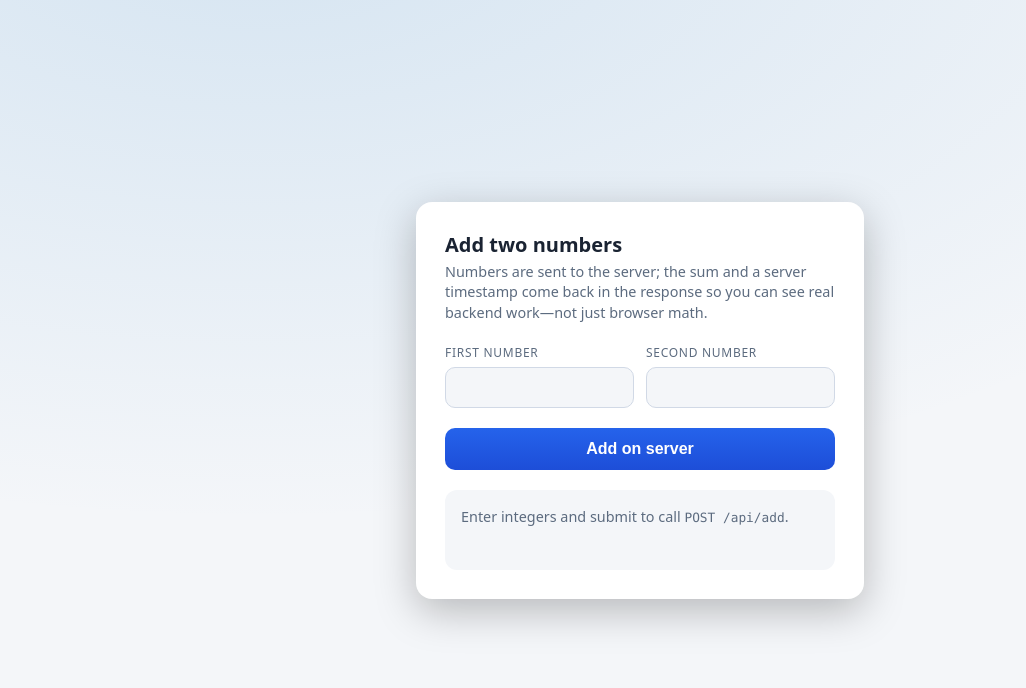
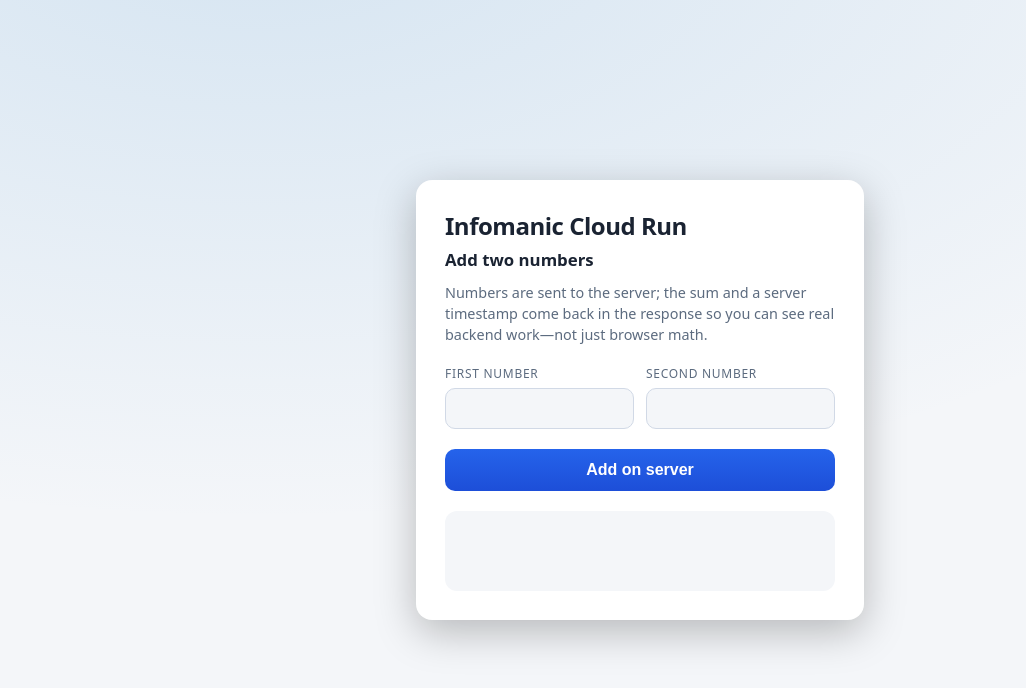
Before and after one commit to infomaniac777/GCPCloudRun, a FastAPI app: page / in a window 1280 px wide. Shown: the top 688 px of the page, without its empty margins (0-1026 px from the left). Run offline with FastAPI, Linux system fonts and the light colour scheme.

Commit message:
Fix result panel and branding on the adder page
Restore #status so Add on server can show loading and results; add
Infomanic Cloud Run title and Add two numbers heading; wrap loading
state in try/finally so the submit button always re-enables.

Made-with: Cursor

```diff
--- a/templates/index.html
+++ b/templates/index.html
@@ -3,7 +3,7 @@
   <head>
     <meta charset="utf-8" />
     <meta name="viewport" content="width=device-width, initial-scale=1" />
-    <title>Add two numbers</title>
+    <title>Infomanic Cloud Run</title>
     <style>
       :root {
         color-scheme: light dark;
@@ -51,9 +51,15 @@
         border: 1px solid rgba(255, 255, 255, 0.06);
       }
       h1 {
-        font-size: 1.25rem;
+        font-size: 1.5rem;
+        font-weight: 700;
+        letter-spacing: -0.02em;
+        margin: 0 0 0.35rem;
+      }
+      h2 {
+        font-size: 1.05rem;
         font-weight: 600;
-        margin: 0 0 0.25rem;
+        margin: 0 0 0.75rem;
       }
       p.lead {
         margin: 0 0 1.25rem;
@@ -160,7 +166,8 @@
   </head>
   <body>
     <main>
-      <h1>Add two numbers</h1>
+      <h1>Infomanic Cloud Run</h1>
+      <h2>Add two numbers</h2>
       <p class="lead">
         Numbers are sent to the server; the sum and a server timestamp come back in the response so you can see real backend work—not just browser math.
       </p>
@@ -177,7 +184,9 @@
         </div>
         <button type="submit" id="submit-btn">Add on server</button>
       </form>
-      <div id="status" class="status idle">Enter integers and submit to call <span class="mono">POST /api/add</span>.</div>
+      <div id="status" class="status idle">
+        <span class="mono"></span>
+      </div>
     </main>
     <script>
       (function () {
@@ -207,13 +216,13 @@
           }
 
           submitBtn.disabled = true;
-          setStatus(
-            "loading",
-            '<span class="pulse">Calling backend…</span> <span class="mono">POST /api/add</span>'
-          );
+          try {
+            setStatus(
+              "loading",
+              '<span class="pulse">Calling backend…</span> <span class="mono">POST /api/add</span>'
+            );
 
-          const started = performance.now();
-          try {
+            const started = performance.now();
             const res = await fetch("/api/add", {
               method: "POST",
               headers: { "Content-Type": "application/json", Accept: "application/json" },
```
